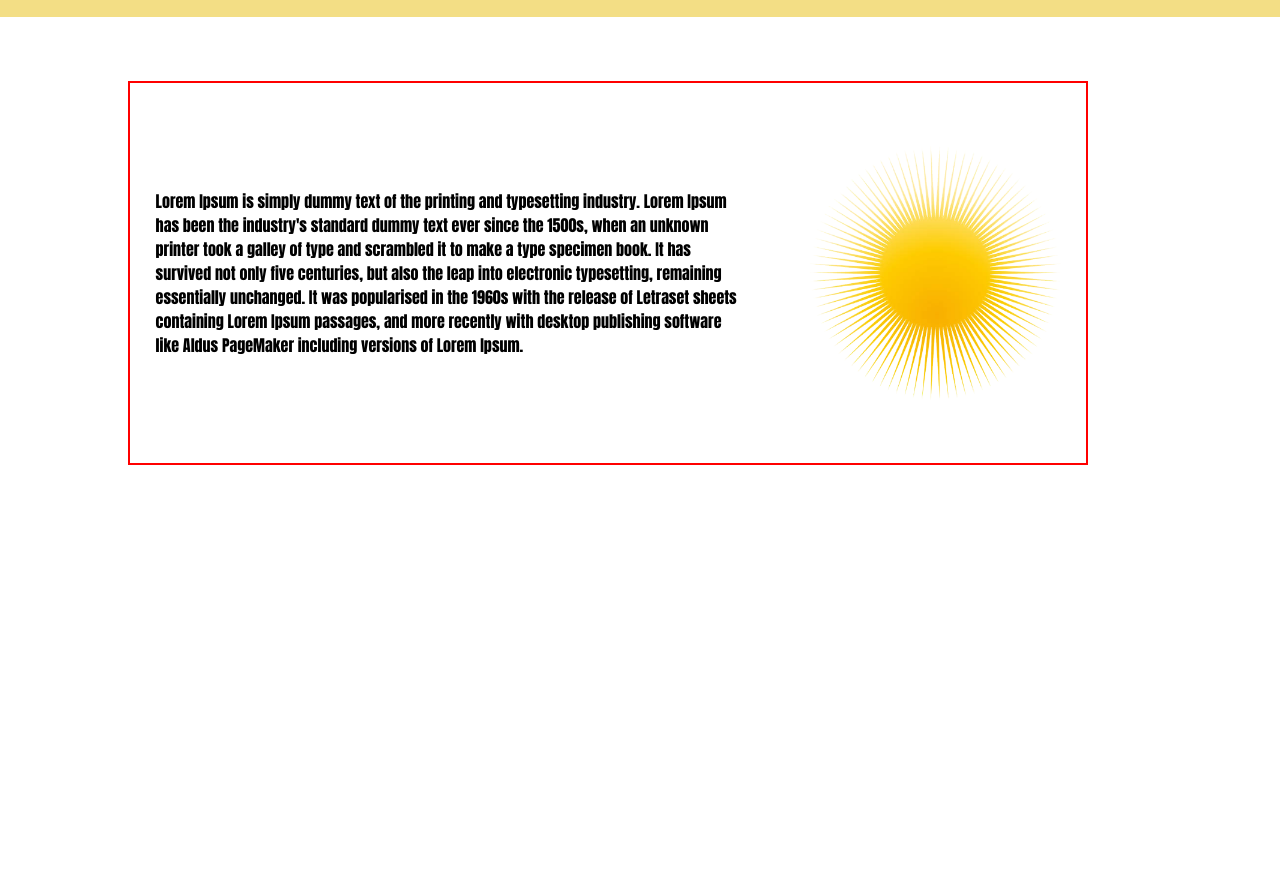
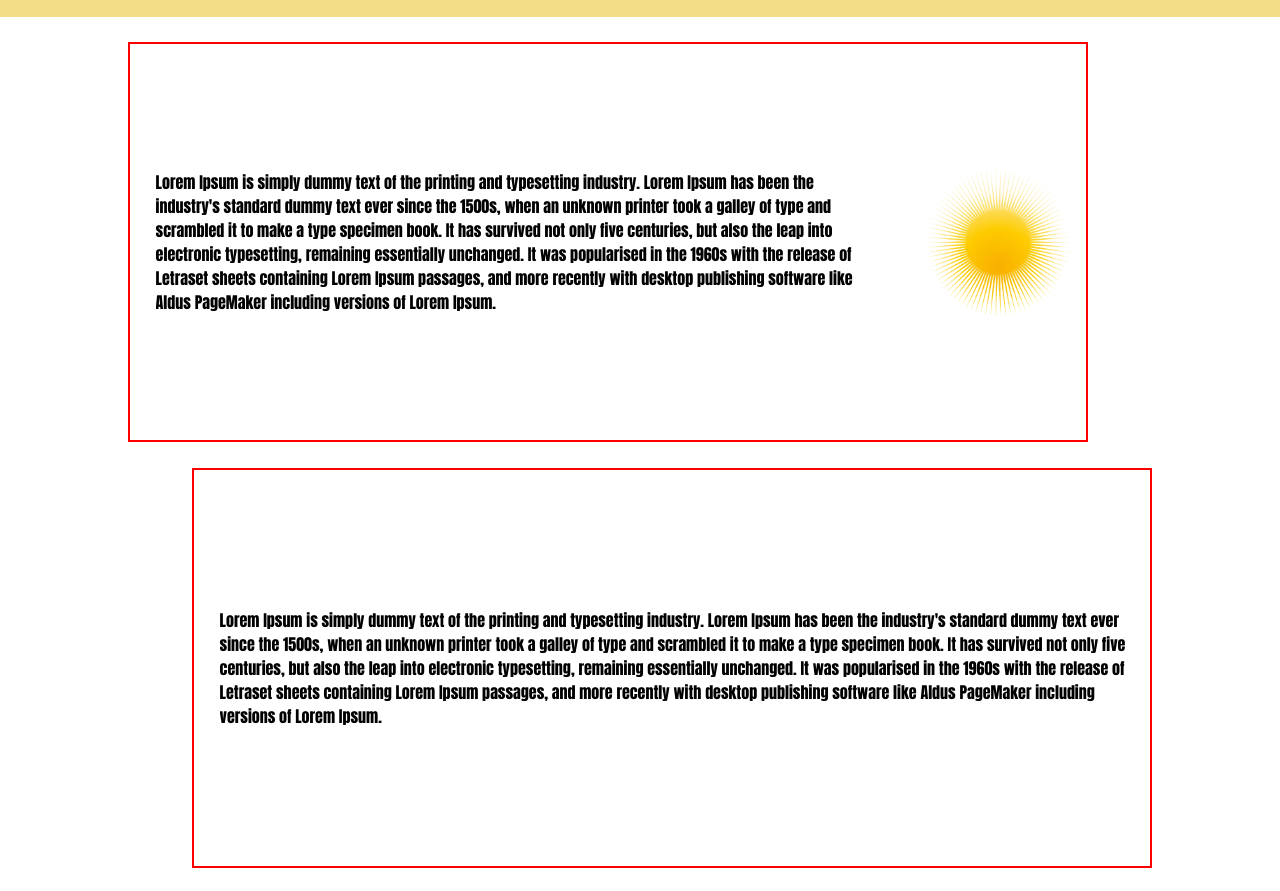
Before and after one commit to AllanT102/Restaurant-Page, a website built with webpack: page dist/index.html in a window 1280 px wide. Shown: the part 60-951 px from the top of the page. Before the commit the page ends 800 px from the top, so only its background shows below. Built offline with nearby package versions, Linux system fonts and the light colour scheme.

Commit message:
divs show up on scroll, but need to fix timing

```diff
--- a/src/components/homepage.js
+++ b/src/components/homepage.js
@@ -6,8 +6,13 @@ let content;
 
 export default function homepage() {
     content = document.createElement('div');
-    content.append(aboutSection());
+    content.append(aboutSection(), reviewsSection(), bestMenuSection(), bestMenuSection(), bestMenuSection());
     content.classList.add('content')
+
+    const children = content.children;
+    for (let i = 0; i < children.length; i++) {
+        i % 2 === 0 ? children[i].classList.add('right') : children[i].classList.add('left');
+    }
     return content;
 };
 
@@ -18,13 +23,13 @@ function aboutSection() {
     icon.src = aboutIcon;
 
     const text = document.createElement('p');
-    text.textContent = "Lorem Ipsum is simply dummy text of the printing and typesetting industry. Lorem Ipsum has been the industry's standard dummy text ever since the 1500s, when an unknown printer took a galley of type and scrambled it to make a type specimen book. It has survived not only five centuries, but also the leap into electronic typesetting, remaining essentially unchanged. It was popularised in the 1960s with the release of Letraset sheets containing Lorem Ipsum passages, and more recently with desktop publishing software like Aldus PageMaker including versions of Lorem Ipsum."
+    text.textContent = "Lorem Ipsum is simply dummy text of the printing and typesetting industry. Lorem Ipsum has been the industry's standard dummy text ever since the 1500s, when an unknown printer took a galley of type and scrambled it to make a type specimen book. It has survived not only five centuries, but also the leap into electronic typesetting, remaining essentially unchanged. It was popularised in the 1960s with the release of Letraset sheets containing Lorem Ipsum passages, and more recently with desktop publishing software like Aldus PageMaker including versions of Lorem Ipsum.";
 
     section.classList.add('about-section')
     icon.classList.add('section-icon')
     text.classList.add('section-text')
     setTimeout(() => {
-        section.classList.add('active')
+        section.classList.add('active-right')
     }, 200)
 
     section.append(text, icon);
@@ -33,18 +38,42 @@ function aboutSection() {
 
 function reviewsSection() {
     const section = document.createElement('div');
+
+    const text = document.createElement('p');
+    text.textContent = "Lorem Ipsum is simply dummy text of the printing and typesetting industry. Lorem Ipsum has been the industry's standard dummy text ever since the 1500s, when an unknown printer took a galley of type and scrambled it to make a type specimen book. It has survived not only five centuries, but also the leap into electronic typesetting, remaining essentially unchanged. It was popularised in the 1960s with the release of Letraset sheets containing Lorem Ipsum passages, and more recently with desktop publishing software like Aldus PageMaker including versions of Lorem Ipsum.";
+
+    section.classList.add('review-section')
+    text.classList.add('section-text');
+
+    section.append(text);
+    return section;
 }
 
 function bestMenuSection() {
     const section = document.createElement('div');
+
+    const text = document.createElement('p');
+    text.textContent = "Lorem Ipsum is simply dummy text of the printing and typesetting industry. Lorem Ipsum has been the industry's standard dummy text ever since the 1500s, when an unknown printer took a galley of type and scrambled it to make a type specimen book. It has survived not only five centuries, but also the leap into electronic typesetting, remaining essentially unchanged. It was popularised in the 1960s with the release of Letraset sheets containing Lorem Ipsum passages, and more recently with desktop publishing software like Aldus PageMaker including versions of Lorem Ipsum.";
+
+    section.classList.add('review-section')
+    text.classList.add('section-text');
+
+    section.append(text);
+    return section;
 }
 
 function reveal() {
     const children = content.children;
-    for (const child of children) {
+    console.log(children.length);
+    for (let i = 1; i < children.length; i++) {
+        let child = children[i];
+        if (child === content.firstChild) continue;
         let height = child.getBoundingClientRect().top;
-        if (height < 500) child.classList.add('active');
+        if (height < 900 && i % 2 === 0) child.classList.add('active-right');
+        else if (height < 900 && i % 2 !== 0) child.classList.add('active-left');
+        else child.classList.remove('active-left');
     }
 }
 
 window.addEventListener('scroll', reveal);
+window.addEventListener('load', reveal);
--- a/src/styles/body.scss
+++ b/src/styles/body.scss
@@ -2,4 +2,5 @@
     margin: 0;
     padding: 0;
     box-sizing: border-box;
+    overflow-x: hidden;
 }
--- a/src/styles/homepage.scss
+++ b/src/styles/homepage.scss
@@ -1,28 +1,58 @@
 
-.about-section {
+.content {
+    // overflow: hidden;
     display: flex;
-    height: 30vw;
+    flex-direction: column;
+    gap: 10%;
+}
+
+@mixin section {
+    overflow: hidden;
+    display: flex;
+    height: 25em;
     width: 75%;
     justify-content: center;
     align-items: center;
     gap: 5%;
     padding-left: 2%;
-    margin-top: 5%;
-    transform: translateX(400%);
+    margin-top: 2%;
+}
+
+.about-section {
+    @include section;
     transition: transform 2s ease-out;
     border: solid red 2px;
 }
 
-.about-section.active {
-    transform: translateX(10vw);
-}
 
 .section-icon {
-    height: 100%;
+    height: auto;
+    width: 100%;
     max-height: 300px;
-    width: auto;
 }
 
 .section-text {
     height: auto;
 }
+
+.review-section {
+    @include section;
+    transition: transform 2s ease-out;
+    border: solid red 2px;
+}
+
+.left {
+    transform: translateX(-400%);
+}
+
+.right {
+    transform: translateX(400%);
+}
+
+.active-right {
+    transform: translateX(10vw);
+}
+
+.active-left {
+    transform: translateX(15vw);
+}
--- a/src/styles/navbar.scss
+++ b/src/styles/navbar.scss
@@ -18,7 +18,7 @@ $color1: #120E43;
     display: flex;
     justify-content: space-evenly;
     align-items: center;
-    background: rgba(232, 189, 13, 0.5)
+    background: rgba(232, 189, 13, 0.5);
 }
 
 .tab {
```
